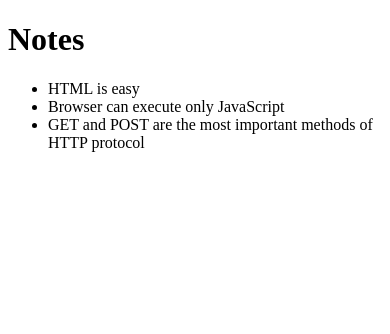
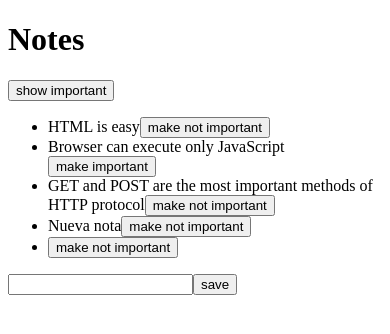
Before and after one commit to salcrom/FullStackOpen_part3, a React (Vite) app: page / in a window 390 px wide. Shown: the top 334 px of the page. Built offline with nearby package versions, Linux system fonts and the light colour scheme; data requests are answered from the project's data file.

Commit message:
main - fin teoria parte 2.d - pase a rama phonebook

```diff
--- a/db.json
+++ b/db.json
@@ -14,6 +14,11 @@
       "id": 3,
       "content": "GET and POST are the most important methods of HTTP protocol",
       "important": true
+    },
+    {
+      "content": "Nueva nota",
+      "important": true,
+      "id": 4
     }
   ]
 }
--- a/src/App.jsx
+++ b/src/App.jsx
@@ -2,32 +2,80 @@
 import axios from "axios";
 
 import Note from "./components/Note";
+import noteService from "./services/notes";
 
 const App = () => {
     const [notes, setNotes] = useState([]);
     const [newNote, setNewNote] = useState("");
     const [showAll, setShowAll] = useState(true);
 
-    const hook = () => {
-        console.log("effect");
-        axios.get("http://localhost:3001/notes").then((response) => {
-            console.log("promise fulfiled");
-            setNotes(response.data);
+    useEffect(() => {
+        noteService.getAll().then((initialNotes) => {
+            setNotes(initialNotes);
+        });
+    }, []);
+
+    const handleNoteChange = (event) => {
+        setNewNote(event.target.value);
+    };
+
+    const notesToShow = showAll
+        ? notes
+        : notes.filter((note) => note.important);
+
+    // console.log("render", notes.length, "notes");
+    const toggleImportanceOf = (id) => {
+        // console.log(`importance of ${id} needs to be toggled`);
+        const note = notes.find((n) => n.id === id);
+        const changedNote = { ...note, important: !note.important };
+
+        noteService
+        .update(id, changedNote).then((returnedNote) => {
+            setNotes(
+                notes.map((note) => (note.id !== id ? note : returnedNote))
+            );
+        })
+        .catch(error => {
+            alert(`the note '${note.content}' was already deleted from server`)
+            setNotes(notes.filter(n => n.id !== id))
         });
     };
 
-    useEffect(hook, []);
+    const addNote = (event) => {
+        event.preventDefault();
+        const noteObject = {
+            content: newNote,
+            important: Math.random() > 0.5,
+        };
 
-    console.log("render", notes.length, "notes");
+        noteService.create(noteObject).then((returnedNote) => {
+            console.log(response);
+            setNotes(notes.concat(returnedNote.data));
+            setNewNote("");
+        });
+    };
 
     return (
         <div>
             <h1>Notes</h1>
+            <div>
+                <button onClick={() => setShowAll(!showAll)}>
+                    show {showAll ? "important" : "all"}
+                </button>
+            </div>
             <ul>
-                {notes.map((note) => (
-                    <Note key={note.id} note={note} />
+                {notesToShow.map((note, i) => (
+                    <Note
+                        key={i}
+                        note={note}
+                        toggleImportance={() => toggleImportanceOf(note.id)}
+                    />
                 ))}
             </ul>
+            <form onSubmit={addNote}>
+                <input value={newNote} onChange={handleNoteChange} />
+                <button type="submit">save</button>
+            </form>
         </div>
     );
 };
--- a/src/components/Note.jsx
+++ b/src/components/Note.jsx
@@ -1,5 +1,12 @@
-const Note = ({ note }) => {
-    return <li>{note.content}</li>;
+const Note = ({ note, toggleImportance }) => {
+    const label = note.important ? "make not important" : "make important";
+
+    return (
+        <li>
+            {note.content}
+            <button onClick={toggleImportance}>{label}</button>
+        </li>
+    );
 };
 
 export default Note;
--- /dev/null
+++ b/src/services/notes.js
@@ -0,0 +1,28 @@
+import axios from "axios";
+const baseUrl = "http://localhost:3001/notes";
+
+const getAll = () => {
+    const request = axios.get(baseUrl);
+    const nonExisting = {
+        id: 10000,
+        constent: "This note os not saved to server",
+        important: true,
+    };
+    return request.then((response) => response.data.concat(nonExisting));
+};
+
+const create = (newObject) => {
+    const request = axios.post(baseUrl, newObject);
+    return request.then((response) => response.data);
+};
+
+const update = (id, newObject) => {
+    const request = axios.put(`${baseUrl}/${id}`, newObject);
+    return request.then((response) => response.data);
+};
+
+export default {
+    getAll,
+    create,
+    update,
+};
```
Lines whose indentation alone changed are shown as unchanged.
